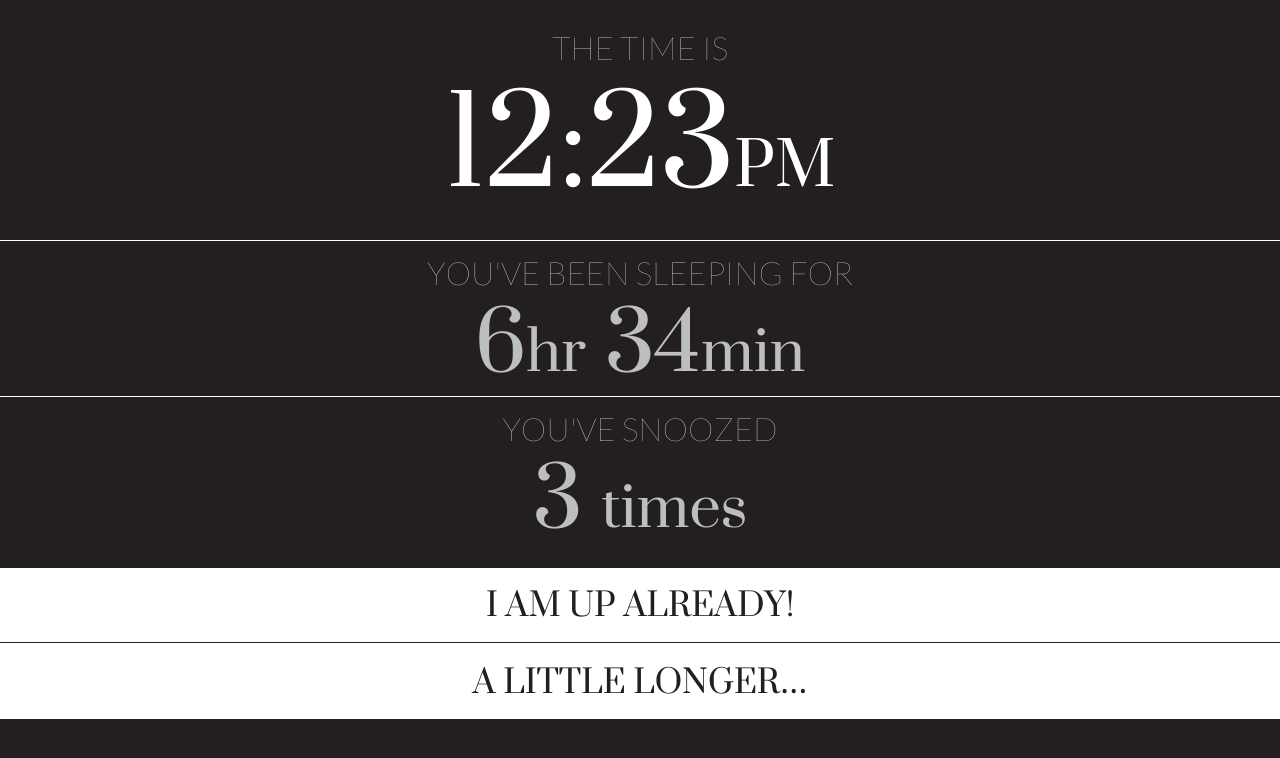
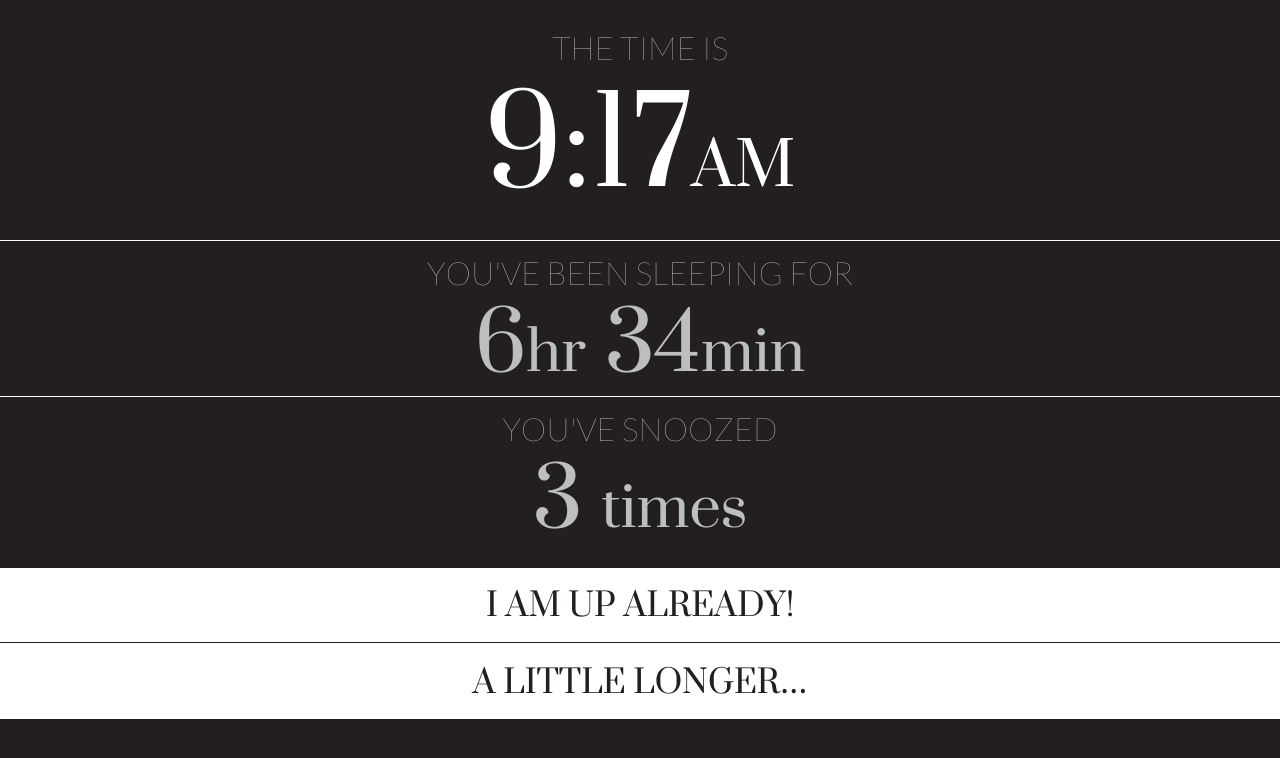
Before and after one commit to prtksxna/dormien, a plain HTML site: page index.html in a window 1280 px wide. Drawn offline with Linux system fonts and the light colour scheme.

Commit message:
Time updates \o/

```diff
--- a/index.html
+++ b/index.html
@@ -11,7 +11,7 @@
       <p>
 	The time is
       </p>
-      <h1>12:23<span>PM</span></h1>
+      <h1></h1> <!-- Main time display -->
     </div>
 
     <div id="first" style="display:none;">
--- a/res/dormien.js
+++ b/res/dormien.js
@@ -1,12 +1,26 @@
+function updateTime(){ // Update the time in the top bar
+    var d = new Date();
+    var h = d.getHours();
+    var m = d.getMinutes();
+    var t = ""; // There needs to be a better variable name for this
+
+    t = (h < 12) ? "AM" : "PM"; // setting AM/PM
+    h = (h > 12) ? (h-12) : h; // converting to normal time
+    h = (h === 0) ? 12 : h; // showing 0 as 12
+
+    $("#now h1").text("").append(h + ":" + m + "<span>" + t + "</span>");
+    var tick = setTimeout(updateTime, 1000); // rinse & repeat
+}
 
 // Keeping the sizes in check!
 $(document).ready(function(){
+    updateTime();
     $("body").css("font-size", ($(window).height()/100.0));
 });
 
 
 $(window).resize(function(){
-    $("body").stop();
+    $("body").stop(); // stop all other animations
     $("body").animate({
 	"font-size": ($(window).height()/100.0)
     });
```
